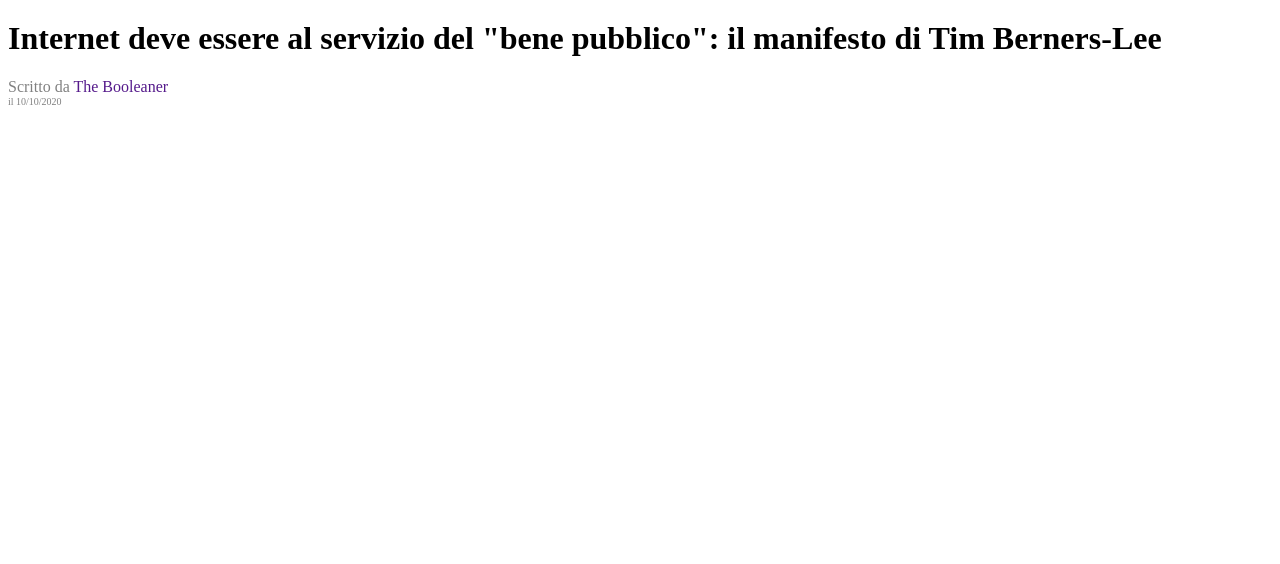
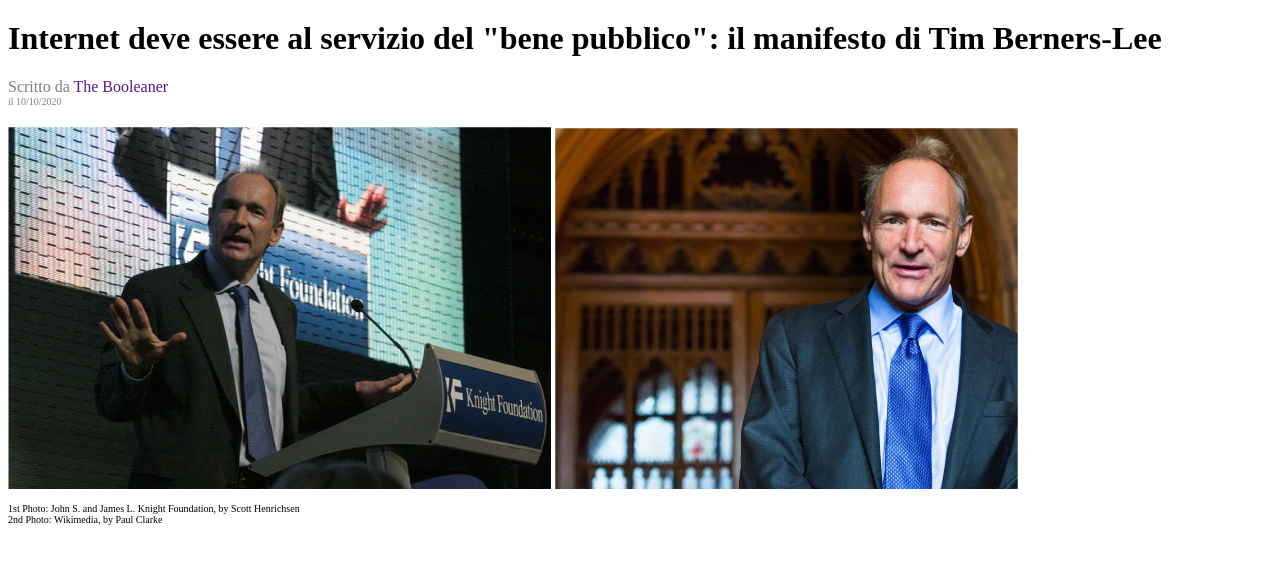
Before and after one commit to Angeloamenta/html-css-booleaner, a plain HTML site: page index.html in a window 1280 px wide. Shown: the part 108-672 px from the top of the page. Drawn offline with Linux system fonts and the light colour scheme.

Commit message:
sezione-foto

```diff
--- a/css/style.css
+++ b/css/style.css
@@ -38,3 +38,11 @@ color: grey;
 .link{
     text-decoration: none;
 }
+
+.sezione-foto{
+margin-top: 20px;
+}
+
+.descrizione-foto{
+font-size: 10px;
+}
--- a/index.html
+++ b/index.html
@@ -23,8 +23,15 @@
     <main>
 
         <!-- sezione foto -->
-        <section>
-
+        <section class="sezione-foto">
+            <div class="contenitore-foto">
+                <img src="img/tim-1.jpg" alt="">
+                <img src="img/tim-2.jpg" alt="">
+            </div>
+            <p class="descrizione-foto">
+                1st Photo: John S. and James L. Knight Foundation, by Scott Henrichsen <br>
+                2nd Photo: Wikimedia, by Paul Clarke
+            </p>
         </section>
         <!-- /sezione foto -->
 
```
